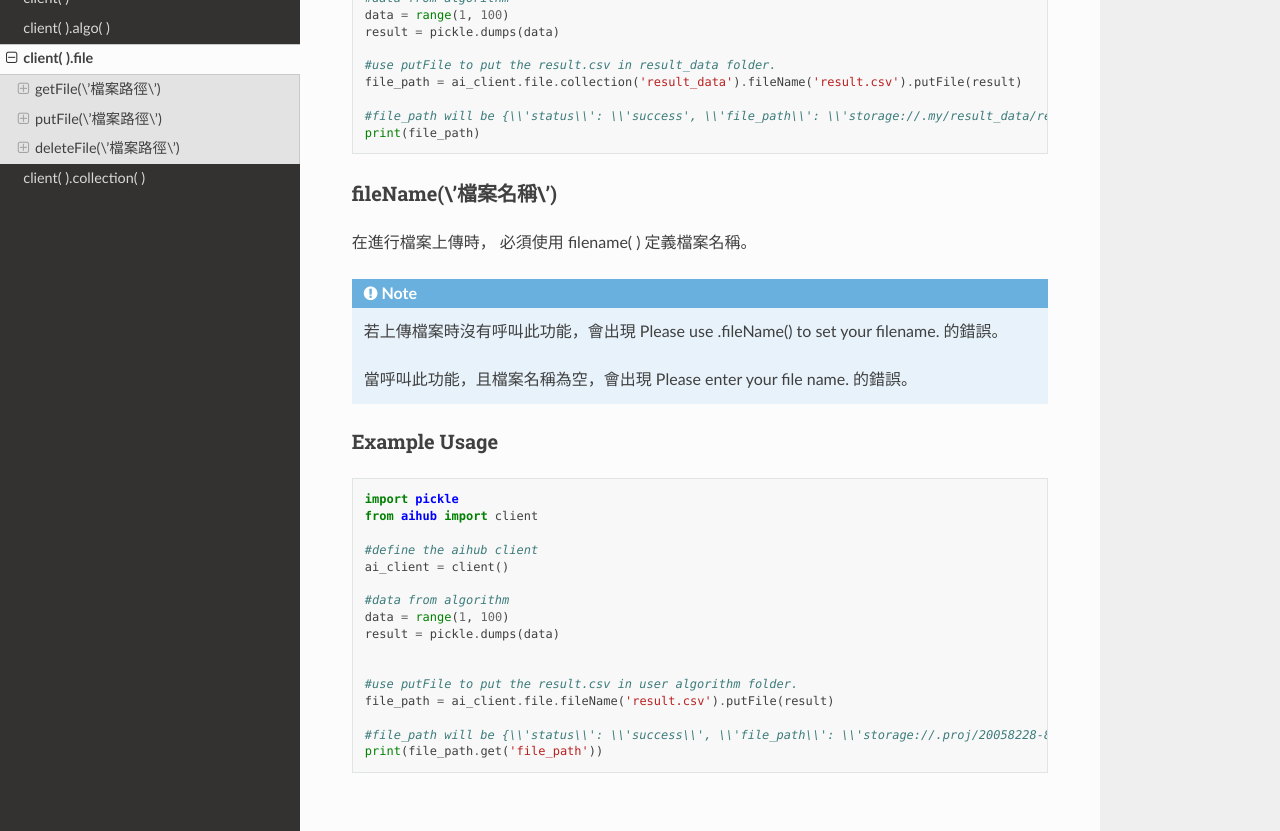
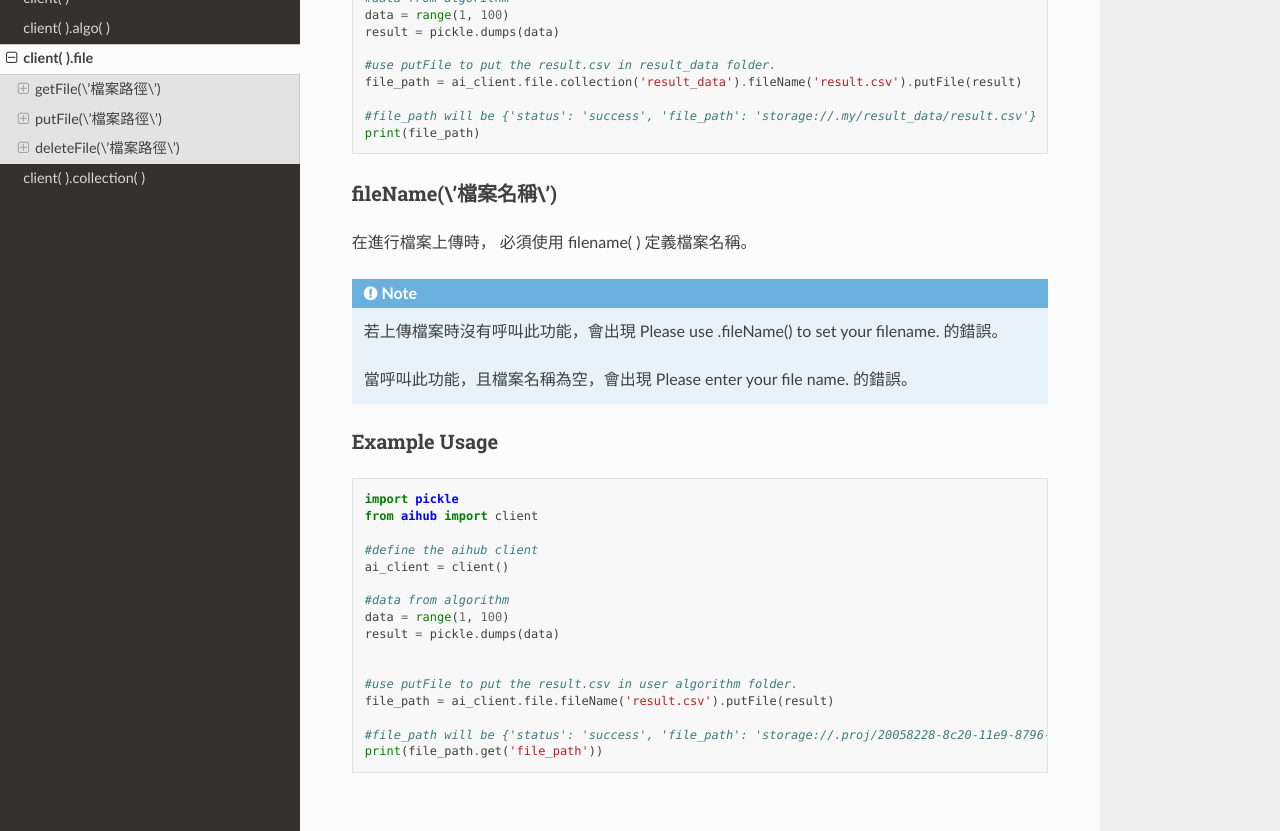
Before and after one commit to aihub-tw/aihub-py, a Sphinx documentation site: the page built from source/file.rst, in a window 1280 px wide and 1400 px high, scrolled down 1306 px. Shown: the part 151-982 px from the top of the window. Built offline with Sphinx 7.4.7 and the Read the Docs theme 2.0.0, drawn with Linux system fonts in a browser that asks for light colours.

Commit message:
remove code sample \\

```diff
--- a/source/file.rst
+++ b/source/file.rst
@@ -86,7 +86,7 @@ Example Usage
     #use putFile to put the result.csv in result_data folder.
     file_path = ai_client.file.collection('result_data').fileName('result.csv').putFile(result)
 
-    #file_path will be {\\'status\\': \\'success', \\'file_path\\': \\'storage://.my/result_data/result.csv\\'}
+    #file_path will be {'status': 'success', 'file_path': 'storage://.my/result_data/result.csv'}
     print(file_path)
 
 
@@ -121,7 +121,7 @@ Example Usage
     #use putFile to put the result.csv in user algorithm folder.
     file_path = ai_client.file.fileName('result.csv').putFile(result)
 
-    #file_path will be {\\'status\\': \\'success\\', \\'file_path\\': \\'storage://.proj/20058228-8c20-11e9-8796-f45c89a9272d/\\'} result.csv
+    #file_path will be {'status': 'success', 'file_path': 'storage://.proj/20058228-8c20-11e9-8796-f45c89a9272d/'} result.csv
     print(file_path.get('file_path'))
 
 |
```
Also changed, not shown: 4 other files.
